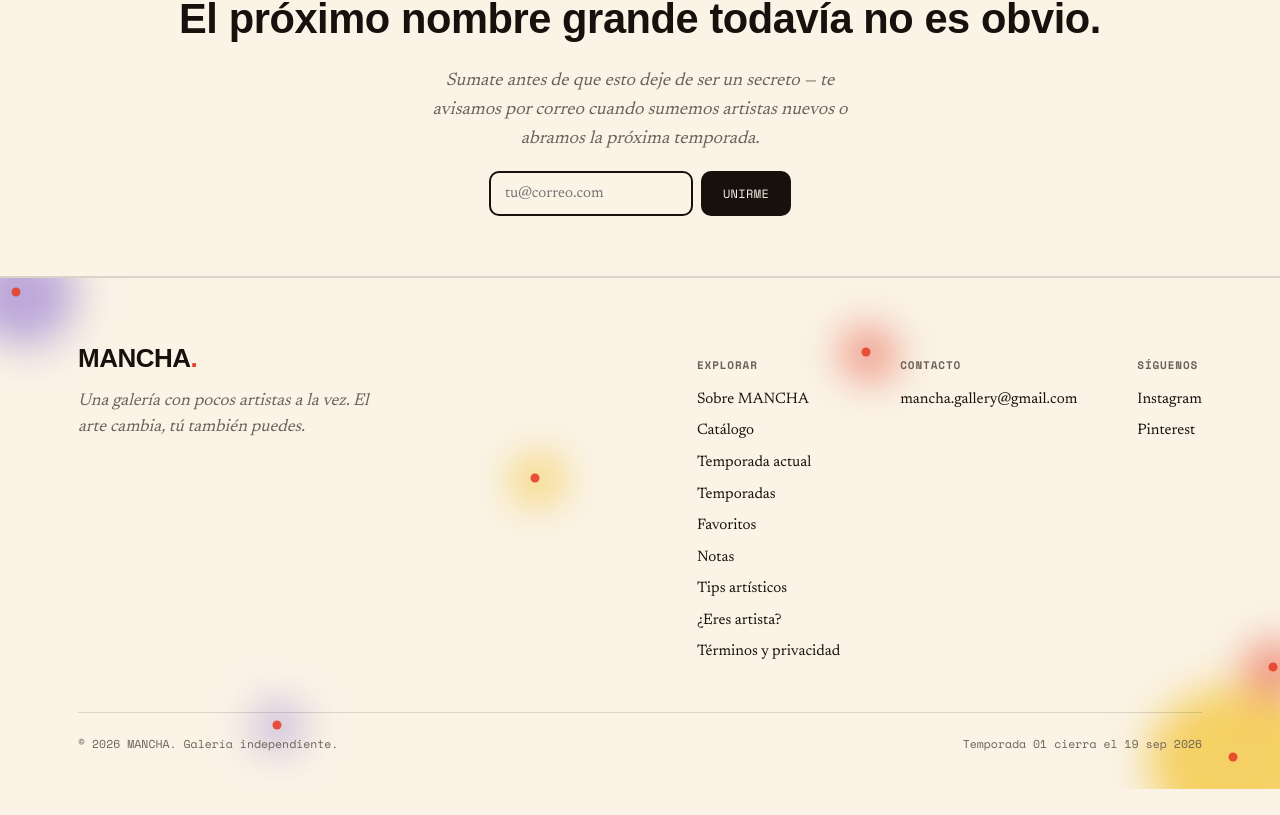
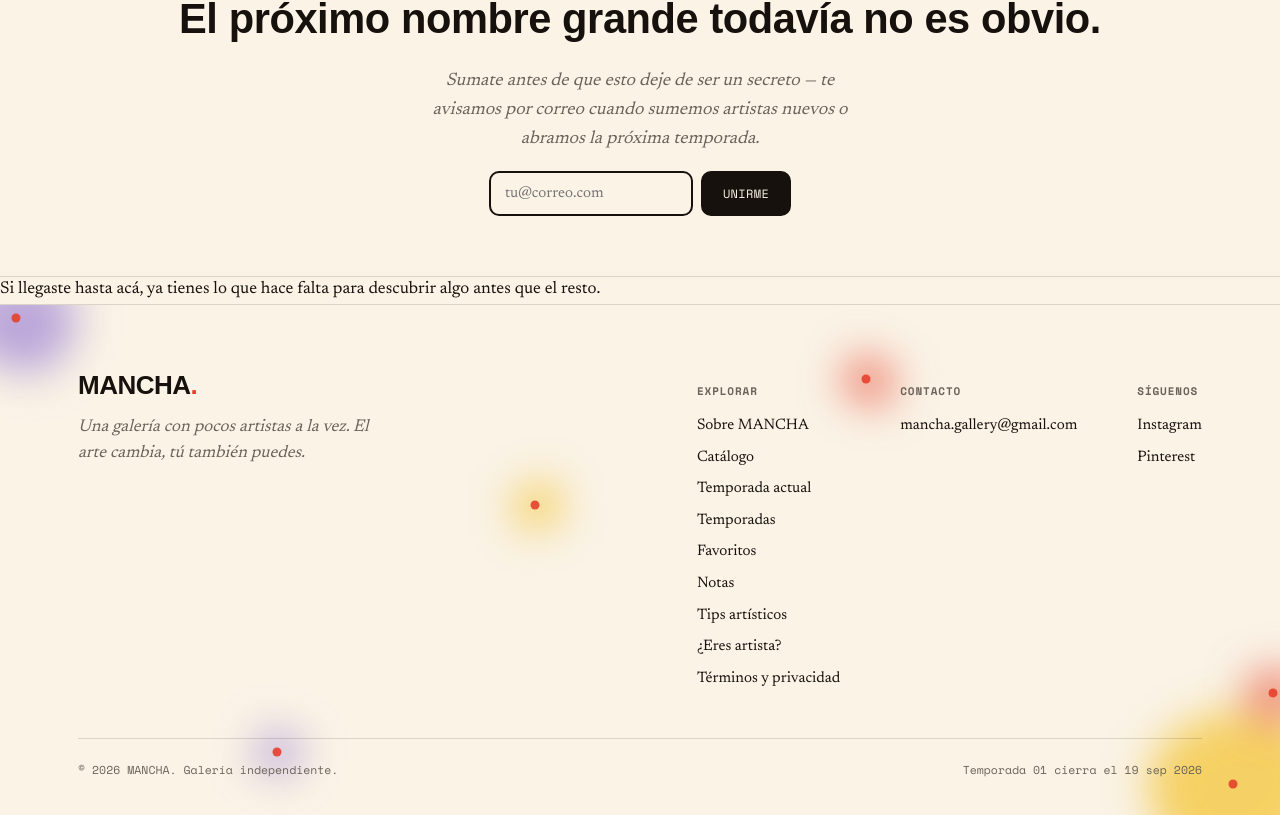
Before and after one commit to juanzuluaga42/mancha-app, a Next.js app: page / in a window 1280 px wide. Shown: the part 3328-4143 px from the top of the page. Before the commit the page ends 4117 px from the top, so only its background shows below. Built offline with nearby package versions, Linux system fonts and the light colour scheme; no server answers; the database is empty; a web font is replaced by a local one.

Commit message:
Update page.js

```diff
--- a/app/page.js
+++ b/app/page.js
@@ -7,6 +7,7 @@ import PaintTrail from '@/components/PaintTrail';
 import Countdown from '@/components/Countdown';
 import Toast from '@/components/Toast';
 import WaitlistForm from '@/components/WaitlistForm';
+import HiddenMessage from '@/components/HiddenMessage';
 
 export const metadata = {
   title: 'MANCHA — Descubre artistas antes que el mundo',
@@ -289,6 +290,8 @@ export default async function Home({ searchParams }) {
         </div>
       </section>
 
+      <HiddenMessage />
+
       <Footer />
     </>
   );
```
